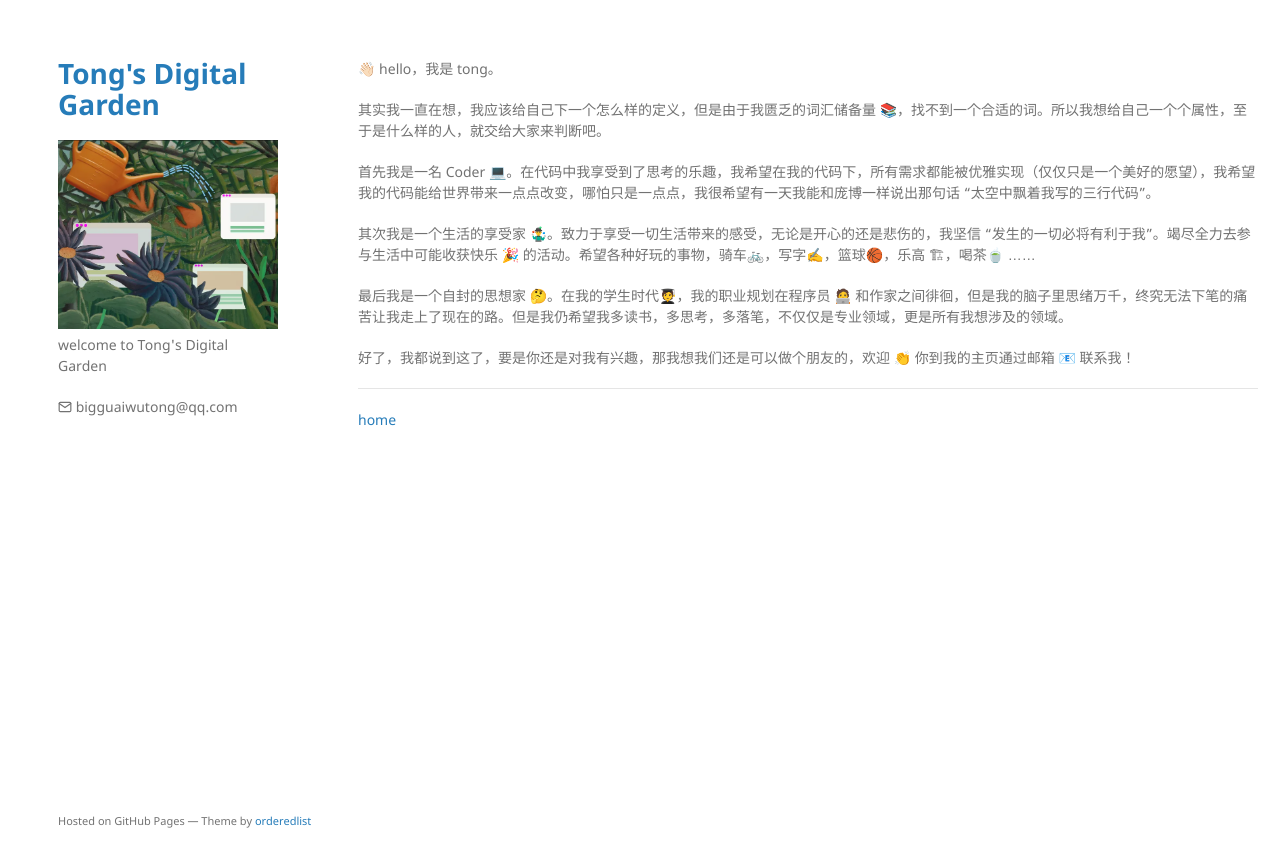
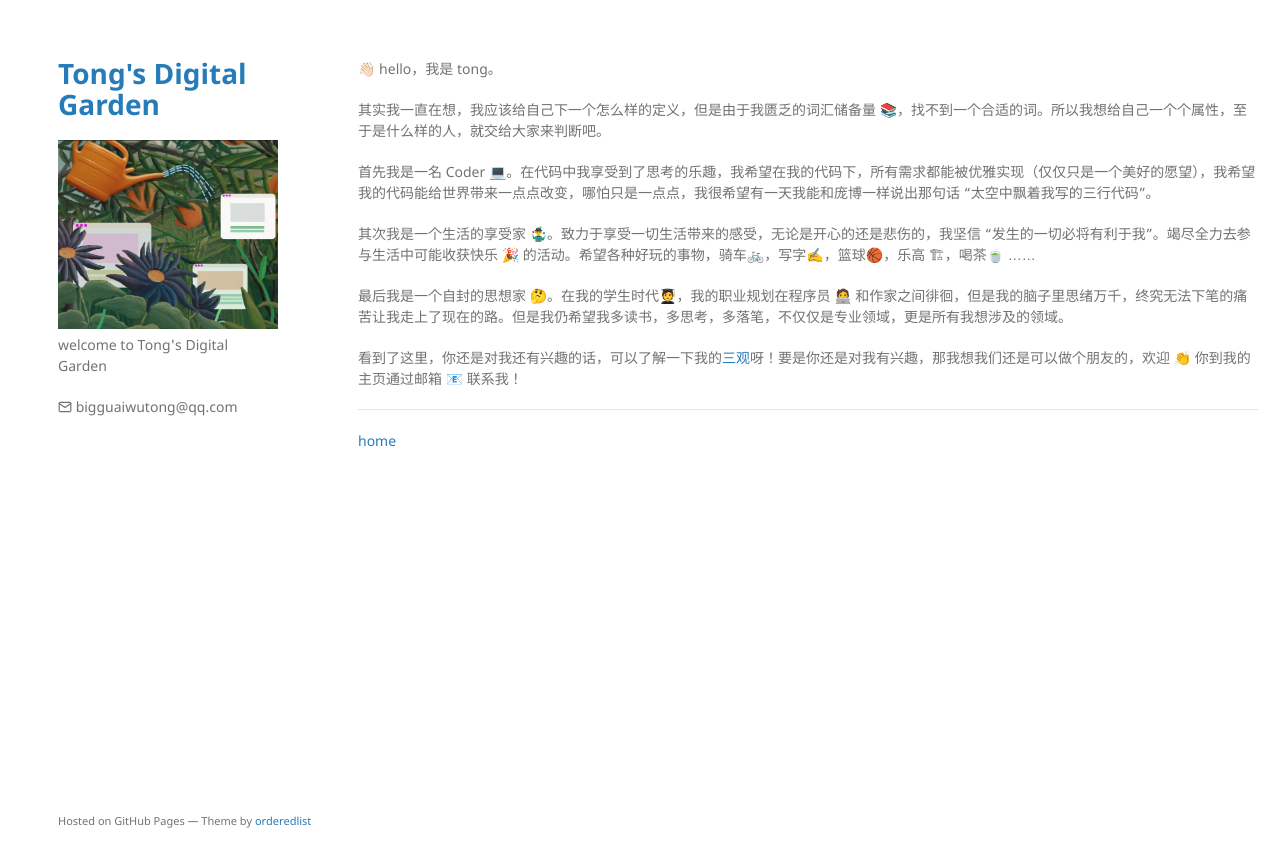
Before and after one commit to TongCodeSpace/TongCodeSpace.github.io, a Jekyll site: the page built from note/Aboutme.md, in a window 1280 px wide. Shown: the top 867 px of the page. Built offline with Jekyll 4.4.1, drawn with Linux system fonts in a browser that asks for light colours.

Commit message:
vault backup: M .obsidian/workspace.json note/Aboutme.md, A note/想法/自我/三观.md

```diff
--- a/note/Aboutme.md
+++ b/note/Aboutme.md
@@ -12,7 +12,7 @@ layout: default
 
 最后我是一个自封的思想家 🤔。在我的学生时代🧑‍🎓，我的职业规划在程序员 🧑‍💻 和作家之间徘徊，但是我的脑子里思绪万千，终究无法下笔的痛苦让我走上了现在的路。但是我仍希望我多读书，多思考，多落笔，不仅仅是专业领域，更是所有我想涉及的领域。
 
-好了，我都说到这了，要是你还是对我有兴趣，那我想我们还是可以做个朋友的，欢迎 👏 你到我的主页通过邮箱 📧 联系我！
+看到了这里，你还是对我还有兴趣的话，可以了解一下我的[三观](想法/自我/三观.md)呀！要是你还是对我有兴趣，那我想我们还是可以做个朋友的，欢迎 👏 你到我的主页通过邮箱 📧 联系我！
 
 ---
 [home](../index.md)
```
Also changed, not shown: note/想法/自我/三观.md (added, +8 -0 lines), .obsidian/workspace.json.
